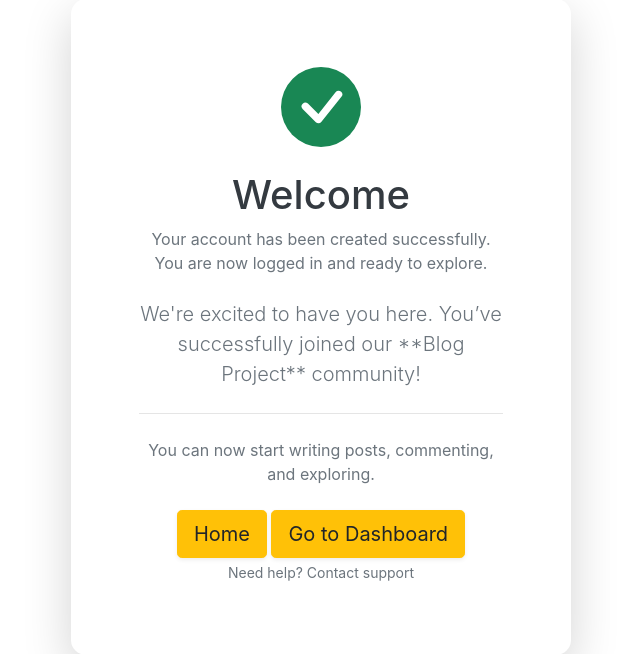
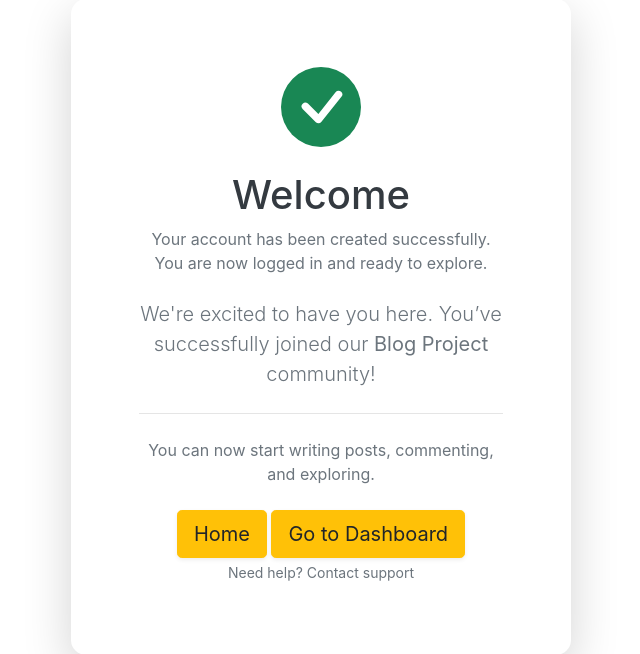
Before and after one commit to Manoj-Bhandarkar/django-blog, a Django app: page /success/ in a window 1280 px wide. Shown: the part 121-775 px from the top of the page, without its empty margins (319-959 px from the left). Run offline with Django 5.2, Linux system fonts and the light colour scheme; data that the repository does not hold is empty; parts of the project's set-up code (start-up, migrations or seed data) failed here and were passed over.

Commit message:
fix
Co-authored-by: Copilot <copilot@github.com>

```diff
--- a/blog_main/views.py
+++ b/blog_main/views.py
@@ -50,7 +50,6 @@ def home(request):
     return render(request, "home.html", context)
 
 def success_view(request):
-
     return render(request, "registration_success.html", {"username": request.user.username})
 
 def register(request):
--- a/templates/registration_success.html
+++ b/templates/registration_success.html
@@ -18,7 +18,7 @@
                 Your account has been created successfully. You are now logged in and ready to explore.
             </p>
             <p class="lead text-muted">
-                We're excited to have you here. You’ve successfully joined our **Blog Project** community!
+                We're excited to have you here. You’ve successfully joined our <strong>Blog Project</strong> community!
             </p>
 
             <hr class="my-4">
@@ -35,7 +35,7 @@
             <!-- Action Buttons -->
             <div class="d-grid gap-2">
 
-                <a href="#" class="btn btn-outline-secondary btn-sm border-0">
+                <a href="mailto:developer.manojbhandarkar@gmail.com" class="btn btn-outline-secondary btn-sm border-0">
                     Need help? Contact support
                 </a>
             </div>
```
